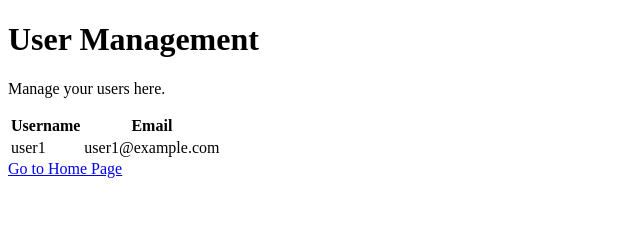
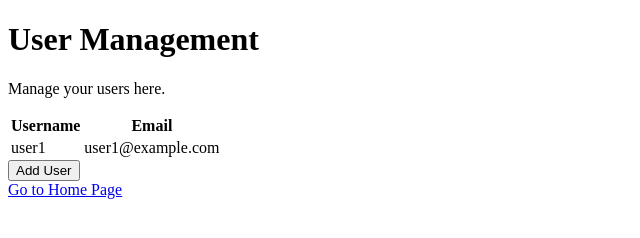
Before and after one commit to godkingjay/git-basics-1, a plain HTML site: page users.html in a window 1280 px wide. Shown: the whole page, without its empty margins (0-640 px from the left). Drawn offline with Linux system fonts and the light colour scheme.

Commit message:
feat: Add 'Add User' Feature

```diff
--- a/users.html
+++ b/users.html
@@ -1,10 +1,12 @@
 <!DOCTYPE html>
 <html lang="en">
+
 <head>
   <meta charset="UTF-8">
   <meta name="viewport" content="width=device-width, initial-scale=1.0">
   <title>Document</title>
 </head>
+
 <body>
   <h1>
     User Management
@@ -12,6 +14,7 @@
   <p>
     Manage your users here.
   </p>
+  <div>
     <table>
       <tr>
         <th>Username</th>
@@ -24,6 +27,11 @@
         </td>
       </tr>
     </table>
+    <button>
+      Add User
+    </button>
+  </div>
   <a href="index.html">Go to Home Page</a>
 </body>
+
 </html>
```
Lines whose indentation alone changed are shown as unchanged.
